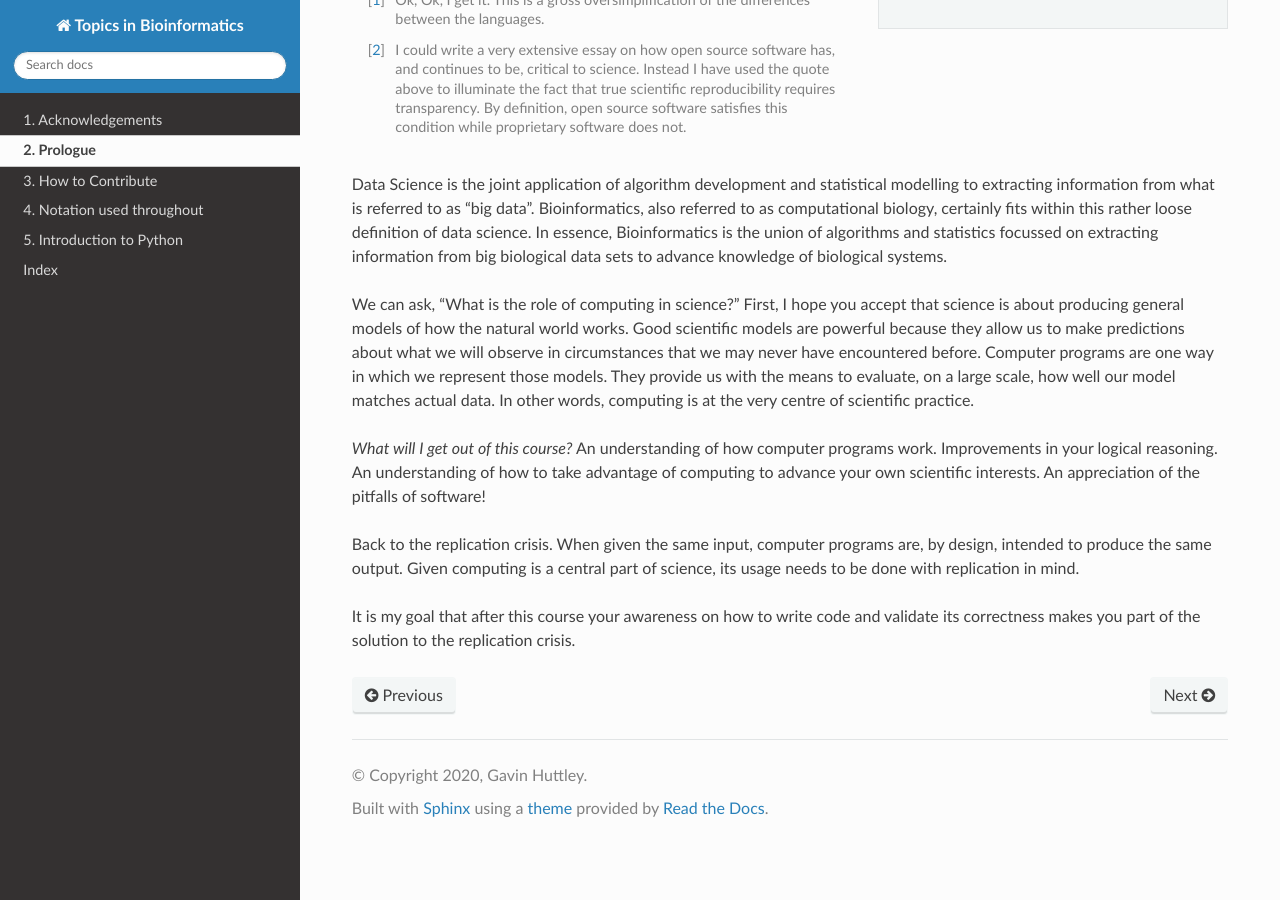
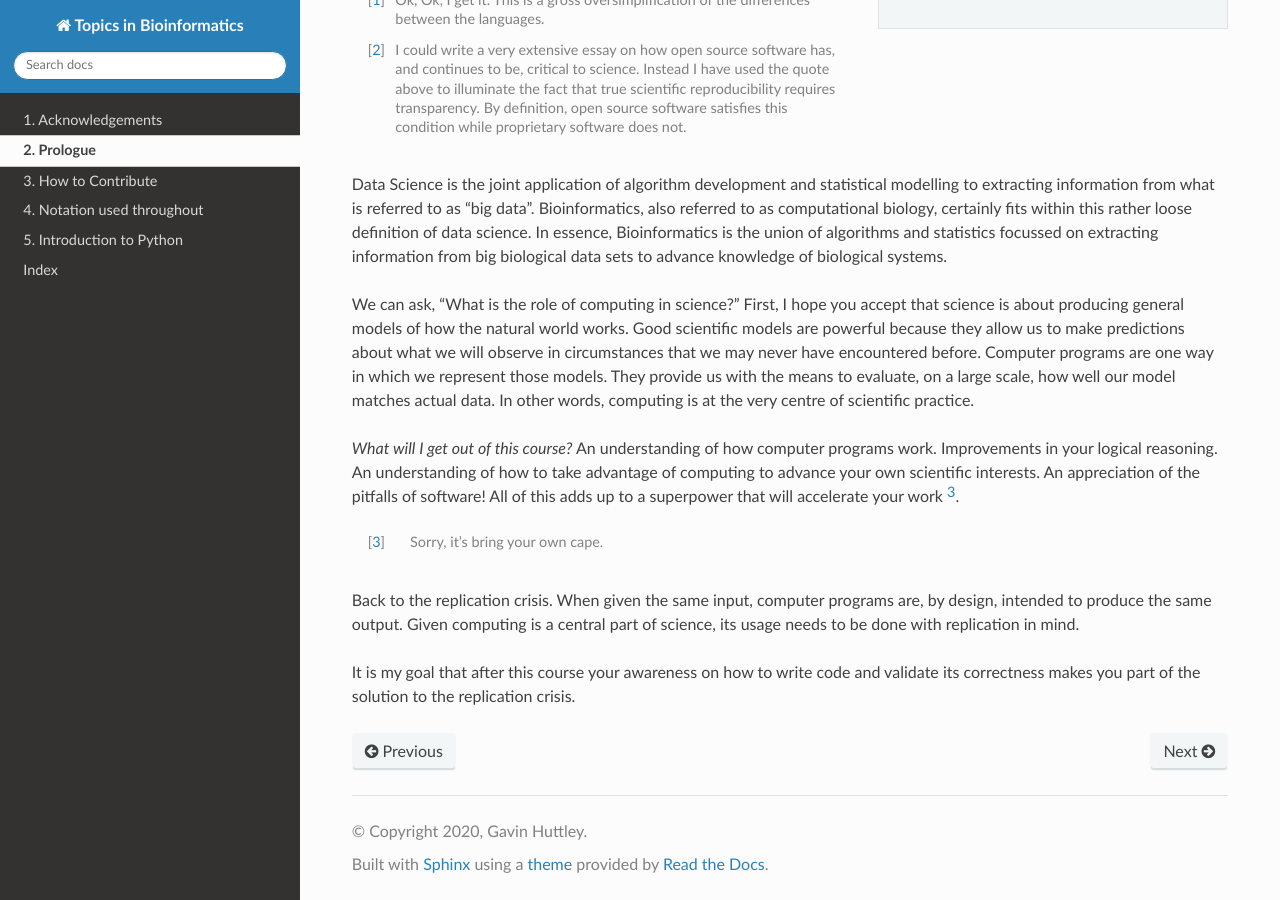
Before and after one commit to GavinHuttley/tib, a Sphinx documentation site: the page built from source/intro.rst, in a window 1280 px wide and 900 px high, scrolled down 745 px. Built offline with Sphinx 7.4.7 and the Read the Docs theme 2.0.0, drawn with Linux system fonts in a browser that asks for light colours.

Commit message:
added a bad joke ;^P

```diff
--- a/source/intro.rst
+++ b/source/intro.rst
@@ -36,7 +36,9 @@ Let's go backwards. We teach Python_ and R_ because these are the languages that
 
 We can ask, "What is the role of computing in science?" First, I hope you accept that science is about producing general models of how the natural world works. Good scientific models are powerful because they allow us to make predictions about what we will observe in circumstances that we may never have encountered before. Computer programs are one way in which we represent those models. They provide us with the means to evaluate, on a large scale, how well our model matches actual data. In other words, computing is at the very centre of scientific practice.
 
-*What will I get out of this course?* An understanding of how computer programs work. Improvements in your logical reasoning. An understanding of how to take advantage of computing to advance your own scientific interests. An appreciation of the pitfalls of software!
+*What will I get out of this course?* An understanding of how computer programs work. Improvements in your logical reasoning. An understanding of how to take advantage of computing to advance your own scientific interests. An appreciation of the pitfalls of software! All of this adds up to a superpower that will accelerate your work [3]_.
+
+.. [3] Sorry, it's bring your own cape.
 
 Back to the replication crisis. When given the same input, computer programs are, by design, intended to produce the same output. Given computing is a central part of science, its usage needs to be done with replication in mind.
 
```
